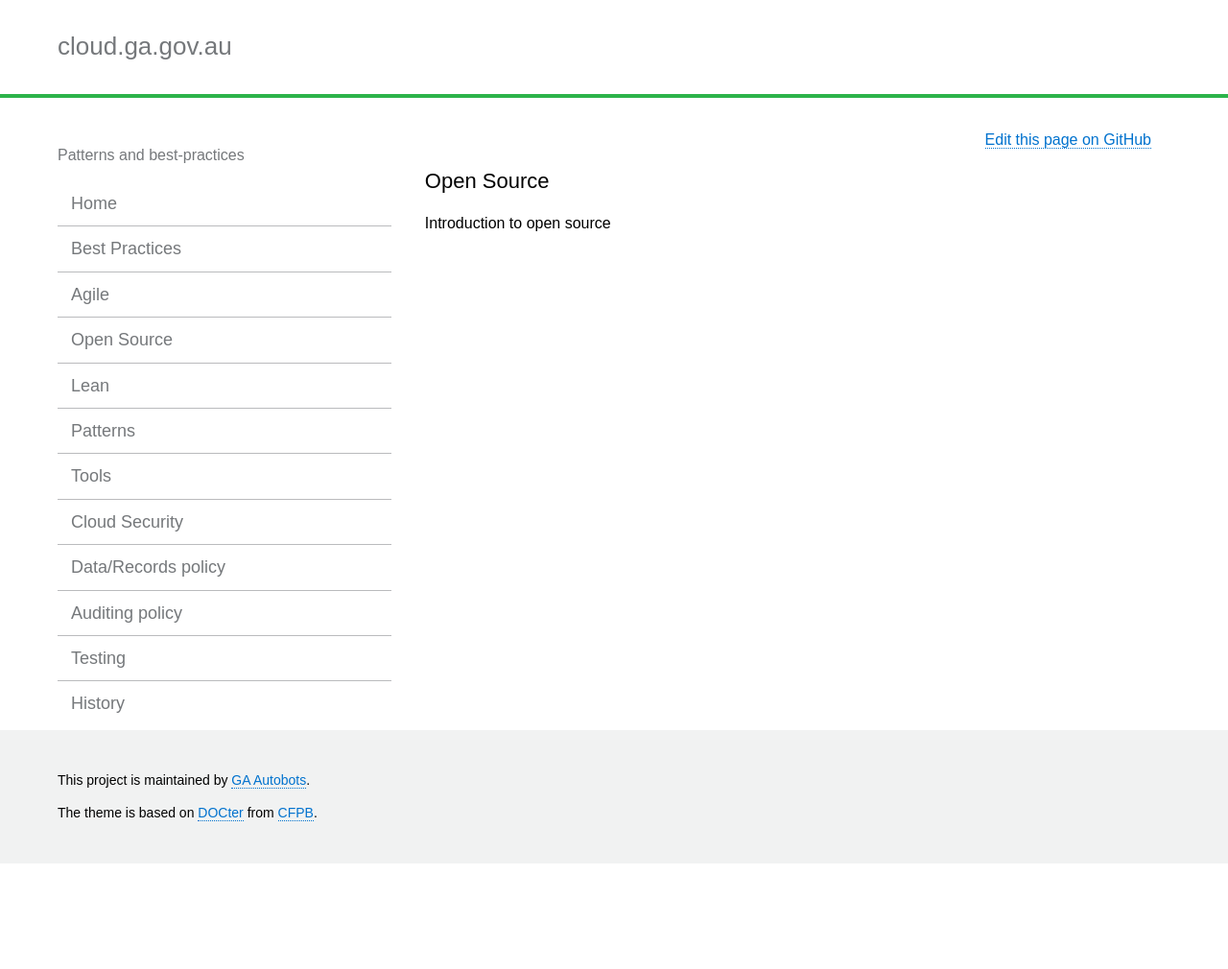
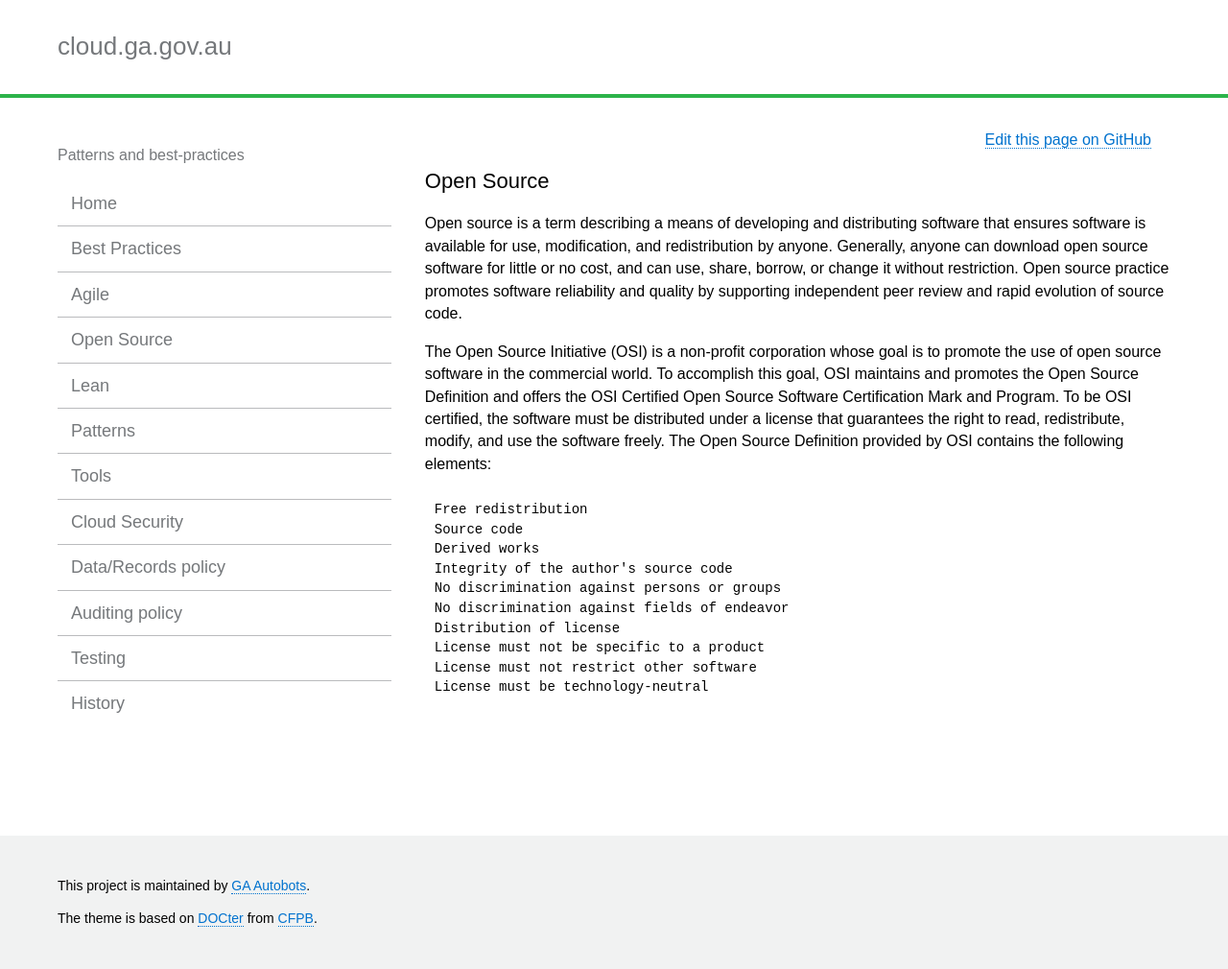
Before and after one commit to GeoscienceAustralia/cloud, a Jekyll site: the page built from docs/_pages/open_source_index.md, in a window 1280 px wide. Shown: the whole page at 96% size. Built offline with Jekyll 4.4.1, drawn with Linux system fonts in a browser that asks for light colours; before the commit the page ends 900 px from its top, so only the background shows below that.

Commit message:
Update open_source_index.md

```diff
--- a/docs/_pages/open_source_index.md
+++ b/docs/_pages/open_source_index.md
@@ -4,4 +4,17 @@ layout: page
 permalink: open_source_index.html
 ---
 
-Introduction to open source
+Open source is a term describing a means of developing and distributing software that ensures software is available for use, modification, and redistribution by anyone. Generally, anyone can download open source software for little or no cost, and can use, share, borrow, or change it without restriction. Open source practice promotes software reliability and quality by supporting independent peer review and rapid evolution of source code.
+
+The Open Source Initiative (OSI) is a non-profit corporation whose goal is to promote the use of open source software in the commercial world. To accomplish this goal, OSI maintains and promotes the Open Source Definition and offers the OSI Certified Open Source Software Certification Mark and Program. To be OSI certified, the software must be distributed under a license that guarantees the right to read, redistribute, modify, and use the software freely. The Open Source Definition provided by OSI contains the following elements:
+
+    Free redistribution
+    Source code
+    Derived works
+    Integrity of the author's source code
+    No discrimination against persons or groups
+    No discrimination against fields of endeavor
+    Distribution of license
+    License must not be specific to a product
+    License must not restrict other software
+    License must be technology-neutral
```
